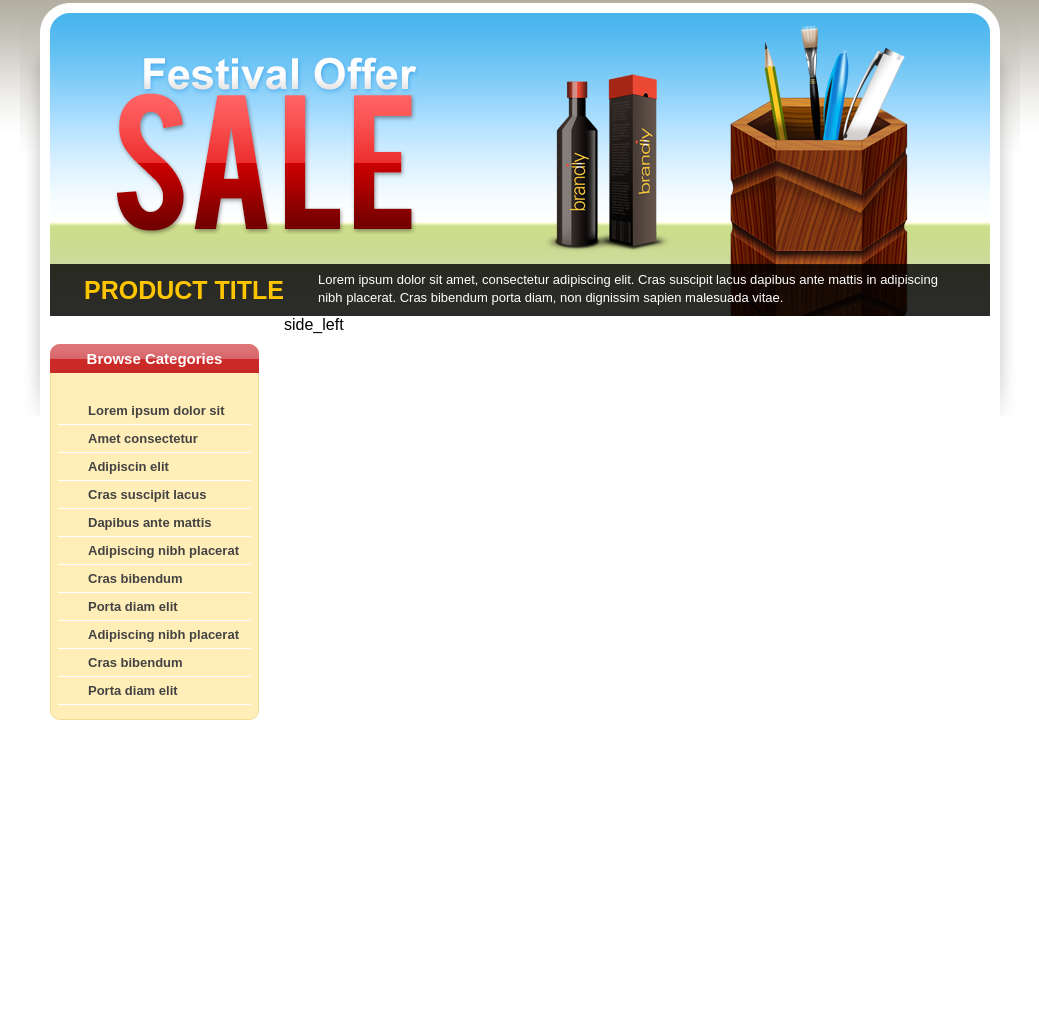
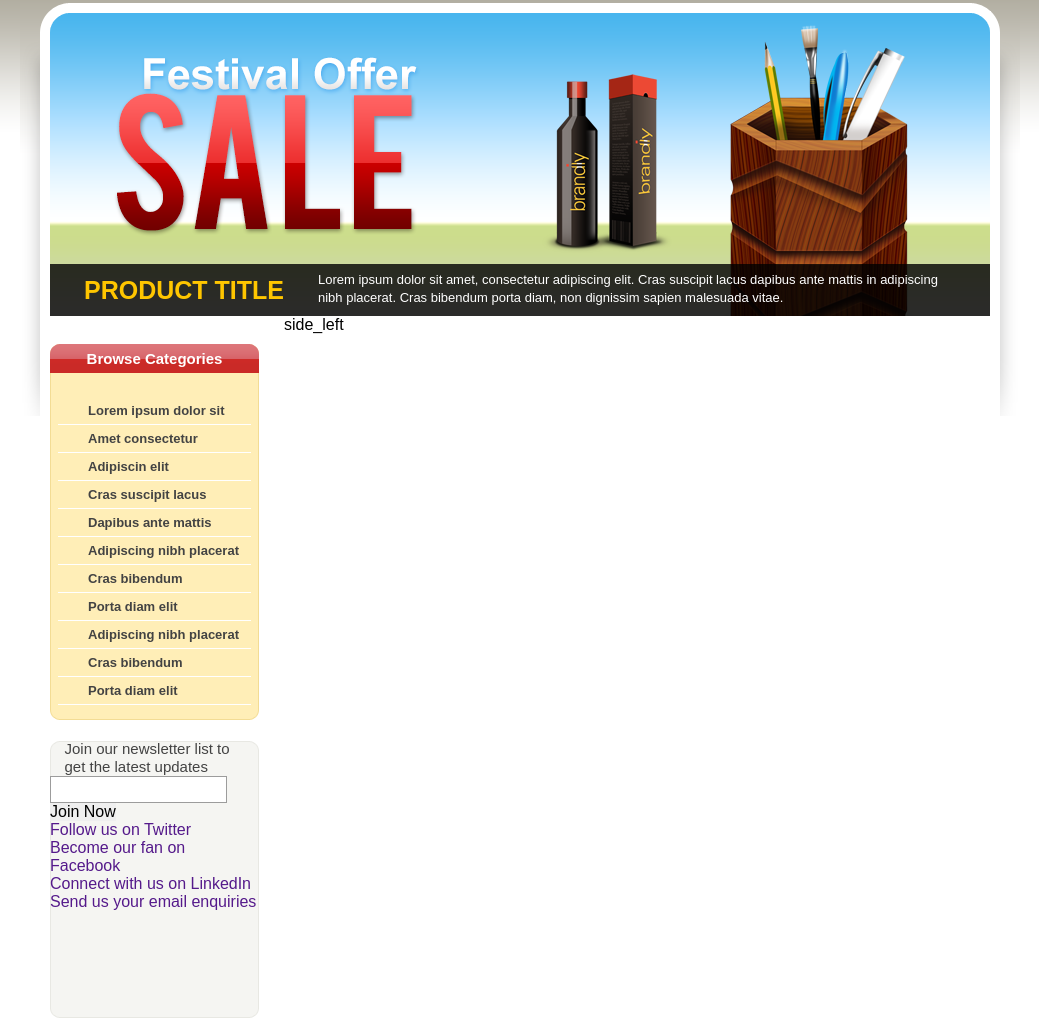
Before and after one commit to ansouth/ansouth, a plain HTML site: page view/index.html in a window 1280 px wide. Shown: the part 190-1209 px from the top of the page, without its empty margins (120-1159 px from the left). Before the commit the page ends 946 px from the top, so only its background shows below. Drawn offline with Linux system fonts and the light colour scheme.

Commit message:
add List-two

```diff
--- a/style/css/index.css
+++ b/style/css/index.css
@@ -316,6 +316,9 @@
     background: url("../../img/list_bg_b.png")repeat-y;
 
 }
+.module_list{
+    margin-bottom: 20px;
+}
 .module_list ul{
     background: url("../../img/list_bg_b.png")no-repeat  -209px bottom;
     padding: 24px 8px  15px;
@@ -330,12 +333,44 @@
     text-decoration: none;
     padding-left: 30px;
     font-weight: bold;
+    white-space: nowrap;
+    overflow: hidden;
+    text-overflow: ellipsis;
 }
 .module_list a:hover{
     color: #b20e00;
     text-decoration: none;
     background: #fae191;
 }
-.li_last{
-    border: none;
+.module_join{
+    display: block;
+    width: 209px;
+    background: url("../../img/list_bg_2.png")repeat-y -209px 0;
 }
+.module_join_t{
+    width: 209px;
+    background: url("../../img/list_bg_2.png")no-repeat;
+}
+.module_join_d{
+    width: 209px;
+    background: url("../../img/list_bg_2.png")no-repeat -418px bottom;
+}
+
+.Join_form{}
+.Join_form p{
+    width: 180px;
+    font-size: 15px;
+    line-height: 18px;
+    color: #434343;
+    margin: 0 auto;
+}
+.Join_form .text{
+    width: 175px;
+    height: 25px;
+    line-height: 25px;
+    background: #ffffff;
+    border: 1px solid #9c9c9c;
+}
+.Join_form .btn{}
+
+.Join_list{}
--- a/view/index.html
+++ b/view/index.html
@@ -91,10 +91,33 @@
                                     <li><a href="" class="li_last">Porta diam elit</a></li>
                                 </ul>
                             </div>
-                            <br>
-                            <br>
+                                <div class="module_join">
+                                    <div class="module_join_t">
+                                        <div class="module_join_d">
+                                            <div class="Join_form">
+                                                <p>Join our newsletter list to get the latest updates</p>
+                                                <form action="###">
+                                                    <input type="text" class="text">
+                                                    <input class="btn" type="submit" value="Join Now">
+                                                </form>
+                                            </div>
+                                            <ul class="Join_list">
+                                                <li><a href="">Follow us on Twitter</a></li>
+                                                <li><a href="">Become our fan on Facebook</a></li>
+                                                <li><a href="">Connect with us on LinkedIn</a></li>
+                                                <li><a href="">Send us your email enquiries</a></li>
+                                            </ul>
+                                            <br>
+                                            <br>
+                                            <br>
+                                            <br>
+                                            <br>
+                                            <br>
+                                        </div>
+                                    </div>
+                                </div>
+                             </div>
                         </div>
-                    </div>
                     <div class="side_right">side_left</div>
                 </div>
             </div>
```
Also changed, not shown: img/list_bg_2.png (added), img/list_btn.png (added).
